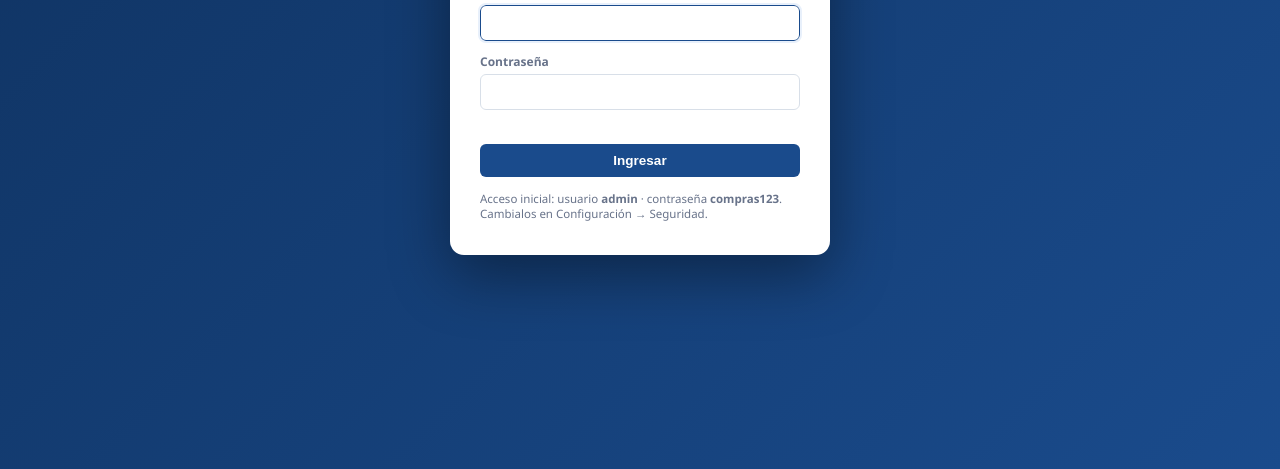
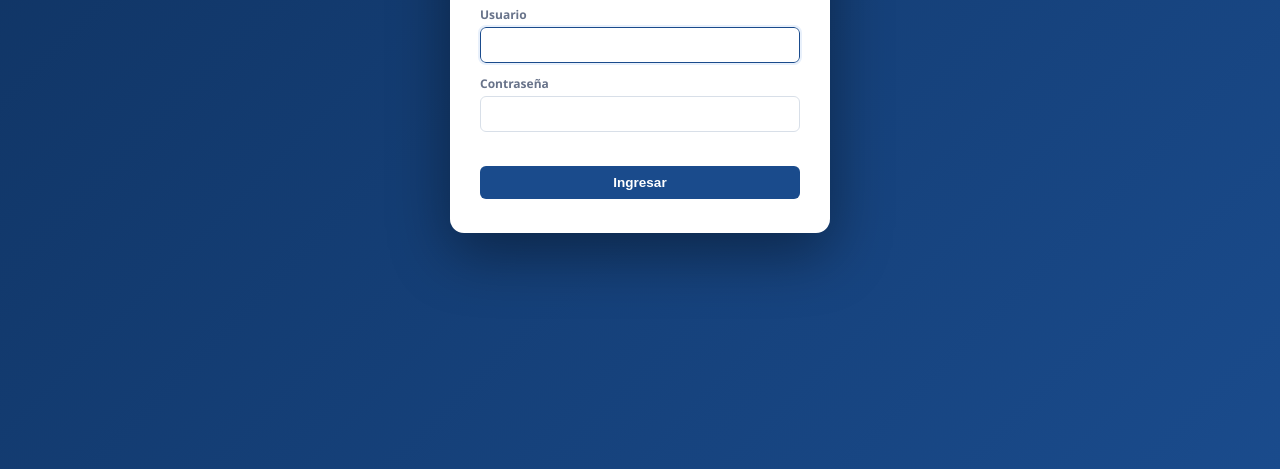
Before and after one commit to Andresg0677/gestion-compras, a website: page gestion-compras.html in a window 1280 px wide. Shown: the part 331-800 px from the top of the page. Drawn offline with nearby package versions, Linux system fonts and the light colour scheme.

Commit message:
Ocultar credenciales por defecto en pantalla de login

```diff
--- a/gestion-compras.html
+++ b/gestion-compras.html
@@ -115,7 +115,6 @@ body.bloqueado header,body.bloqueado nav,body.bloqueado main{filter:blur(6px);po
     <div class="campo"><label>Contraseña</label><input id="logClave" type="password" autocomplete="current-password"></div>
     <div class="login-err" id="logError"></div>
     <button class="btn" style="width:100%" onclick="iniciarSesion()">Ingresar</button>
-    <p style="font-size:11.5px;color:var(--texto-sec);margin-top:14px">Acceso inicial: usuario <b>admin</b> · contraseña <b>compras123</b>. Cambialos en Configuración → Seguridad.</p>
   </div>
 </div>
 <header>
```
